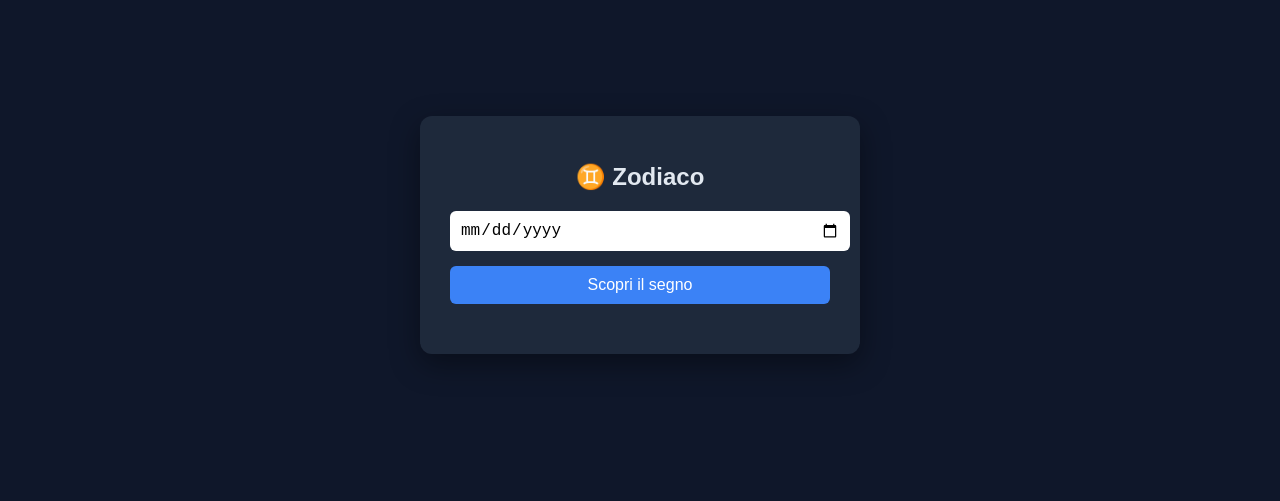
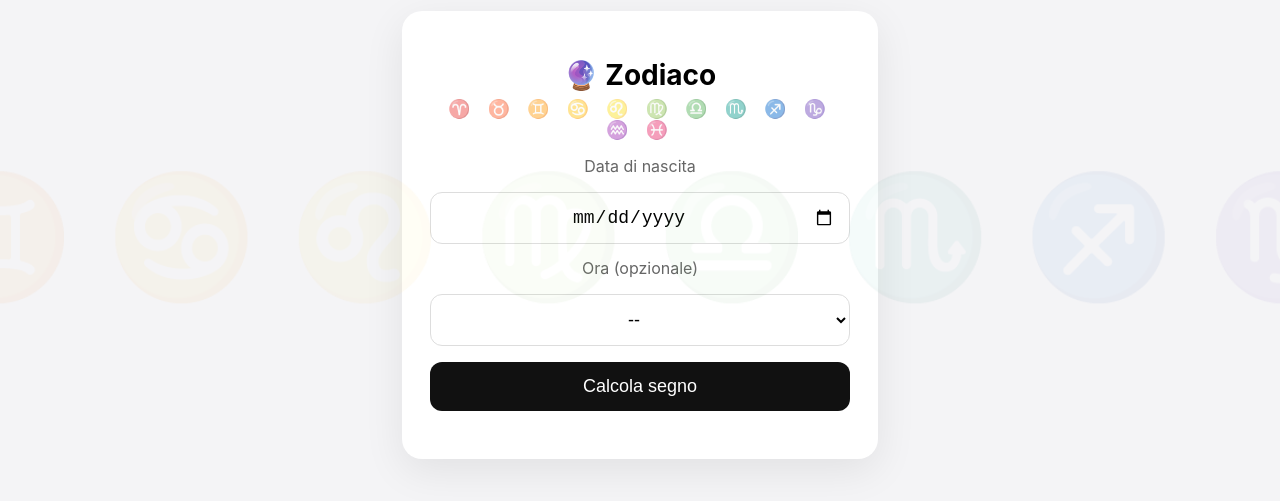
Before and after one commit to federicoorsini73/zodiaco, a plain HTML site: page index.html in a window 1280 px wide. Shown: the part 165-666 px from the top of the page. Drawn offline with Linux system fonts and the light colour scheme.

Commit message:
Update index.html

```diff
--- a/index.html
+++ b/index.html
@@ -1,221 +1,210 @@
+<!--
+========================================================
+APP: ZODIACO
+VERSIONE: 4.1 - FIX FUNZIONE CALCOLO + GLIFI RIPRISTINATI
+========================================================
+-->
+
 <!DOCTYPE html>
-<html lang="it">
+<html>
+
 <head>
-  <meta charset="UTF-8" />
-  <meta name="viewport" content="width=device-width, initial-scale=1.0"/>
+<meta charset="UTF-8">
+<meta name="viewport" content="width=device-width, initial-scale=1.0, viewport-fit=cover">
+
 <title>Zodiaco</title>
 
 <style>
-    body {
+
+html, body {
+    height: 100%;
     margin: 0;
-      font-family: Arial, sans-serif;
-      background: #0f172a;
-      color: #e2e8f0;
+    font-family: -apple-system, BlinkMacSystemFont, "Segoe UI", Arial;
+    background: #f4f4f6;
+}
+
+/* ✨ GLIFI SFONDO */
+body::before {
+    content: "♈ ♉ ♊ ♋ ♌ ♍ ♎ ♏ ♐ ♑ ♒ ♓";
+    position: fixed;
+    top: 50%;
+    left: 50%;
+    transform: translate(-50%, -50%);
+    font-size: 120px;
+    opacity: 0.05;
+    pointer-events: none;
+    white-space: nowrap;
+}
+
+/* CONTAINER */
+.wrapper {
+    min-height: 100%;
     display: flex;
     justify-content: center;
     align-items: center;
-      height: 100vh;
+    padding: 20px;
+    box-sizing: border-box;
 }
 
-    .app {
+.card {
+    width: 100%;
+    max-width: 420px;
+    background: white;
+    border-radius: 20px;
+    padding: 28px;
+    box-shadow: 0 12px 40px rgba(0,0,0,0.08);
     text-align: center;
-      background: #1e293b;
-      padding: 30px;
-      border-radius: 12px;
-      width: 90%;
-      max-width: 380px;
-      box-shadow: 0 10px 30px rgba(0,0,0,0.4);
 }
 
-    h1 {
-      margin-bottom: 20px;
-      font-size: 24px;
+h1 { font-size: 28px; margin-bottom: 6px; }
+
+p { font-size: 16px; color: #666; }
+
+/* ✨ BARRA GLIFI */
+.glyphs {
+    font-size: 18px;
+    letter-spacing: 6px;
+    opacity: 0.5;
+    margin-bottom: 12px;
 }
 
-    input {
+input, select {
     width: 100%;
-      padding: 10px;
-      margin-bottom: 15px;
-      border: none;
-      border-radius: 6px;
-      font-size: 16px;
+    box-sizing: border-box;
+    display: block;
+    font-size: 18px;
+    padding: 14px;
+    margin-top: 12px;
+    border-radius: 12px;
+    border: 1px solid #ddd;
+    background: white;
+    text-align: center;
 }
 
 button {
     width: 100%;
-      padding: 10px;
+    margin-top: 16px;
+    padding: 14px;
+    font-size: 18px;
+    border-radius: 12px;
     border: none;
-      border-radius: 6px;
-      background: #3b82f6;
+    background: #111;
     color: white;
-      font-size: 16px;
-      cursor: pointer;
 }
 
-    button:hover {
-      background: #2563eb;
-    }
-
-    .result {
+#risultato {
     margin-top: 20px;
     text-align: left;
-      font-size: 14px;
+    font-size: 16px;
     line-height: 1.6;
 }
 
 .badge {
     display: inline-block;
-      background: rgba(255,255,255,0.08);
-      padding: 6px 12px;
-      border-radius: 999px;
-      font-weight: bold;
-      margin-bottom: 10px;
+    padding: 6px 10px;
+    border-radius: 10px;
+    background: #eee;
+    font-size: 14px;
 }
 
-    b {
-      color: #93c5fd;
-    }
 </style>
+
 </head>
 
 <body>
 
-  <div class="app">
-    <h1>♊ Zodiaco</h1>
+<div class="wrapper">
+<div class="card">
 
-    <input type="date" id="birthdate" />
+<h1>🔮 Zodiaco</h1>
 
-    <button onclick="calcolaSegno()">Scopri il segno</button>
+<!-- ✨ GLIFI RIPRISTINATI -->
+<div class="glyphs">
+♈ ♉ ♊ ♋ ♌ ♍ ♎ ♏ ♐ ♑ ♒ ♓
+</div>
 
-    <div class="result" id="risultato"></div>
+<p>Data di nascita</p>
+<input type="date" id="data">
+
+<p style="margin-top:14px;">Ora (opzionale)</p>
+
+<select id="ora">
+    <option value="">--</option>
+
+    <script>
+        for (let i=0;i<24;i++){
+            document.write(`<option>${String(i).padStart(2,'0')}</option>`);
+        }
+    </script>
+</select>
+
+<button onclick="calcola()">Calcola segno</button>
+
+<div id="risultato"></div>
+
+</div>
 </div>
 
 <script>
-    function calcolaSegno() {
 
-      const date = document.getElementById("birthdate").value;
+function calcola(){
 
-      if (!date) {
-        document.getElementById("risultato").innerHTML = "Inserisci una data";
-        return;
+let d = document.getElementById("data").value;
+if(!d) return;
+
+let data = new Date(d);
+let g = data.getDate();
+let m = data.getMonth()+1;
+
+let segno="", elem="", mod="", opp="", pianeta="", periodo="";
+
+if((m==3 && g>=21)||(m==4 && g<=19)){
+segno="Ariete ♈"; elem="Fuoco"; mod="Cardinale"; opp="Bilancia ♎"; pianeta="Marte"; periodo="21 Mar - 19 Apr 2026";
 }
-
-      const d = new Date(date);
-      const giorno = d.getDate();
-      const mese = d.getMonth() + 1;
-
-      let segno = "";
-      let periodo = "";
-      let elem = "";
-      let mod = "";
-      let pianeta = "";
-      let opp = "";
-
-      if ((mese == 1 && giorno >= 20) || (mese == 2 && giorno <= 18)) {
-        segno = "Acquario";
-        periodo = "20 Gen - 18 Feb";
-        elem = "Aria";
-        mod = "Fisso";
-        pianeta = "Urano / Saturno";
-        opp = "Leone";
+else if((m==4 && g>=20)||(m==5 && g<=20)){
+segno="Toro ♉"; elem="Terra"; mod="Fisso"; opp="Scorpione ♏"; pianeta="Venere"; periodo="20 Apr - 20 Mag 2026";
 }
-      else if ((mese == 2 && giorno >= 19) || (mese == 3 && giorno <= 20)) {
-        segno = "Pesci";
-        periodo = "19 Feb - 20 Mar";
-        elem = "Acqua";
-        mod = "Mobile";
-        pianeta = "Nettuno / Giove";
-        opp = "Vergine";
+else if((m==5 && g>=21)||(m==6 && g<=20)){
+segno="Gemelli ♊"; elem="Aria"; mod="Mobile"; opp="Sagittario ♐"; pianeta="Mercurio"; periodo="21 Mag - 20 Giu 2026";
 }
-      else if ((mese == 3 && giorno >= 21) || (mese == 4 && giorno <= 19)) {
-        segno = "Ariete";
-        periodo = "21 Mar - 19 Apr";
-        elem = "Fuoco";
-        mod = "Cardinale";
-        pianeta = "Marte";
-        opp = "Bilancia";
+else if((m==6 && g>=21)||(m==7 && g<=22)){
+segno="Cancro ♋"; elem="Acqua"; mod="Cardinale"; opp="Capricorno ♑"; pianeta="Luna"; periodo="21 Giu - 22 Lug 2026";
 }
-      else if ((mese == 4 && giorno >= 20) || (mese == 5 && giorno <= 20)) {
-        segno = "Toro";
-        periodo = "20 Apr - 20 Mag";
-        elem = "Terra";
-        mod = "Fisso";
-        pianeta = "Venere";
-        opp = "Scorpione";
+else if((m==7 && g>=23)||(m==8 && g<=22)){
+segno="Leone ♌"; elem="Fuoco"; mod="Fisso"; opp="Acquario ♒"; pianeta="Sole"; periodo="22 Lug - 22 Ago 2026";
 }
-      else if ((mese == 5 && giorno >= 21) || (mese == 6 && giorno <= 20)) {
-        segno = "Gemelli";
-        periodo = "21 Mag - 20 Giu";
-        elem = "Aria";
-        mod = "Mobile";
-        pianeta = "Mercurio";
-        opp = "Sagittario";
+else if((m==8 && g>=23)||(m==9 && g<=22)){
+segno="Vergine ♍"; elem="Terra"; mod="Mobile"; opp="Pesci ♓"; pianeta="Mercurio"; periodo="23 Ago - 22 Set 2026";
 }
-      else if ((mese == 6 && giorno >= 21) || (mese == 7 && giorno <= 22)) {
-        segno = "Cancro";
-        periodo = "21 Giu - 22 Lug";
-        elem = "Acqua";
-        mod = "Cardinale";
-        pianeta = "Luna";
-        opp = "Capricorno";
+else if((m==9 && g>=23)||(m==10 && g<=22)){
+segno="Bilancia ♎"; elem="Aria"; mod="Cardinale"; opp="Ariete ♈"; pianeta="Venere"; periodo="23 Set - 22 Ott 2026";
 }
-      else if ((mese == 7 && giorno >= 23) || (mese == 8 && giorno <= 22)) {
-        segno = "Leone";
-        periodo = "23 Lug - 22 Ago";
-        elem = "Fuoco";
-        mod = "Fisso";
-        pianeta = "Sole";
-        opp = "Acquario";
+else if((m==10 && g>=23)||(m==11 && g<=21)){
+segno="Scorpione ♏"; elem="Acqua"; mod="Fisso"; opp="Toro ♉"; pianeta="Plutone"; periodo="23 Ott - 21 Nov 2026";
 }
-      else if ((mese == 8 && giorno >= 23) || (mese == 9 && giorno <= 22)) {
-        segno = "Vergine";
-        periodo = "23 Ago - 22 Set";
-        elem = "Terra";
-        mod = "Mobile";
-        pianeta = "Mercurio";
-        opp = "Pesci";
+else if((m==11 && g>=22)||(m==12 && g<=21)){
+segno="Sagittario ♐"; elem="Fuoco"; mod="Mobile"; opp="Gemelli ♊"; pianeta="Giove"; periodo="22 Nov - 21 Dic 2026";
 }
-      else if ((mese == 9 && giorno >= 23) || (mese == 10 && giorno <= 22)) {
-        segno = "Bilancia";
-        periodo = "23 Set - 22 Ott";
-        elem = "Aria";
-        mod = "Cardinale";
-        pianeta = "Venere";
-        opp = "Ariete";
+else if((m==12 && g>=22)||(m==1 && g<=19)){
+segno="Capricorno ♑"; elem="Terra"; mod="Cardinale"; opp="Cancro ♋"; pianeta="Saturno"; periodo="21 Dic - 19 Gen 2026";
 }
-      else if ((mese == 10 && giorno >= 23) || (mese == 11 && giorno <= 21)) {
-        segno = "Scorpione";
-        periodo = "23 Ott - 21 Nov";
-        elem = "Acqua";
-        mod = "Fisso";
-        pianeta = "Plutone / Marte";
-        opp = "Toro";
+else if((m==1 && g>=20)||(m==2 && g<=18)){
+segno="Acquario ♒"; elem="Aria"; mod="Fisso"; opp="Leone ♌"; pianeta="Urano"; periodo="20 Gen - 18 Feb 2026";
 }
-      else if ((mese == 11 && giorno >= 22) || (mese == 12 && giorno <= 21)) {
-        segno = "Sagittario";
-        periodo = "22 Nov - 21 Dic";
-        elem = "Fuoco";
-        mod = "Mobile";
-        pianeta = "Giove";
-        opp = "Gemelli";
-      }
-      else {
-        segno = "Capricorno";
-        periodo = "22 Dic - 19 Gen";
-        elem = "Terra";
-        mod = "Cardinale";
-        pianeta = "Saturno";
-        opp = "Cancro";
+else{
+segno="Pesci ♓"; elem="Acqua"; mod="Mobile"; opp="Vergine ♓"; pianeta="Nettuno"; periodo="18 Feb - 20 Mar 2026";
 }
 
 document.getElementById("risultato").innerHTML =
-        "<div class='badge'>" + segno + "</div><br><br>" +
-        "<b>Periodo:</b> " + periodo + "<br>" +
-        "<b>Elemento:</b> " + elem + "<br>" +
-        "<b>Modalità:</b> " + mod + "<br>" +
-        "<b>Pianeta dominante:</b> " + pianeta + "<br>" +
-        "<b>Segno opposto:</b> " + opp;
+"<div class='badge'>"+segno+"</div><br><br>"+
+"<b>Periodo:</b> "+periodo+"<br>"+
+"<b>Elemento:</b> "+elem+"<br>"+
+"<b>Modalità:</b> "+mod+"<br>"+
+"<b>Pianeta dominante:</b> "+pianeta+"<br>"+
+"<b>Segno opposto:</b> "+opp;
+
 }
+
 </script>
 
 </body>
```
Lines whose indentation alone changed are shown as unchanged.
